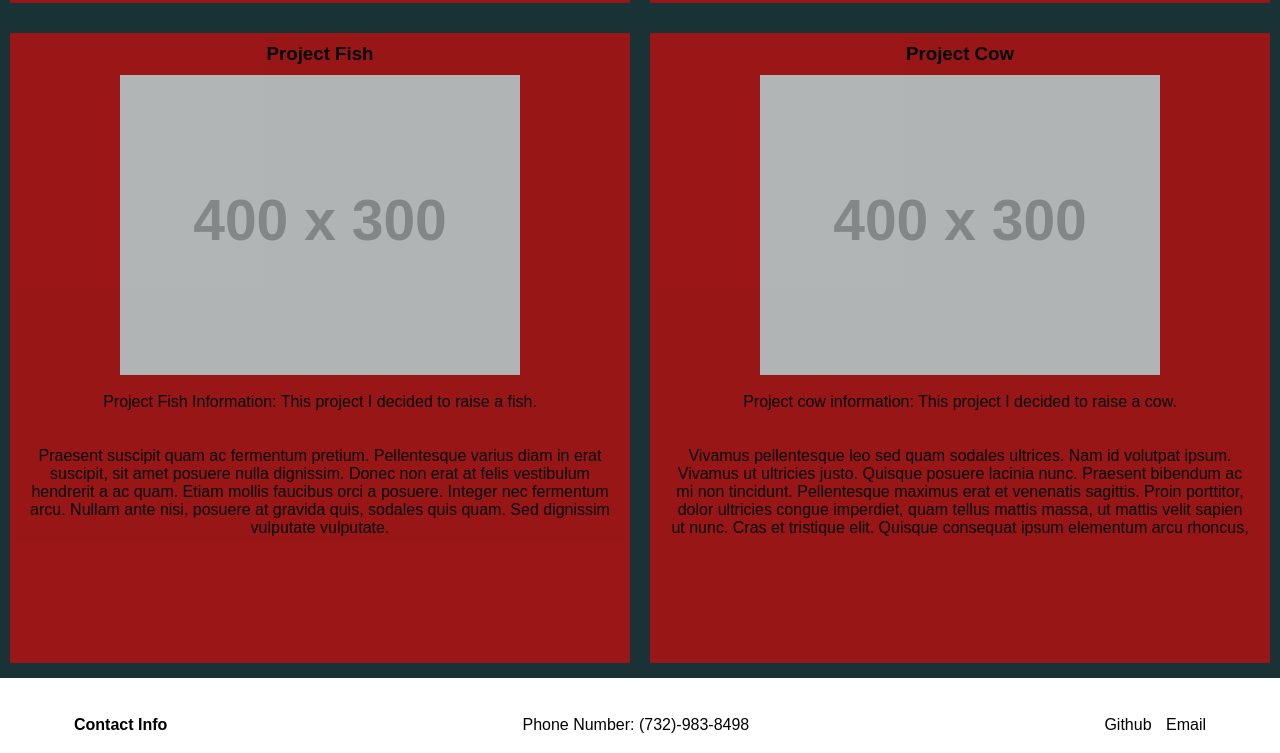
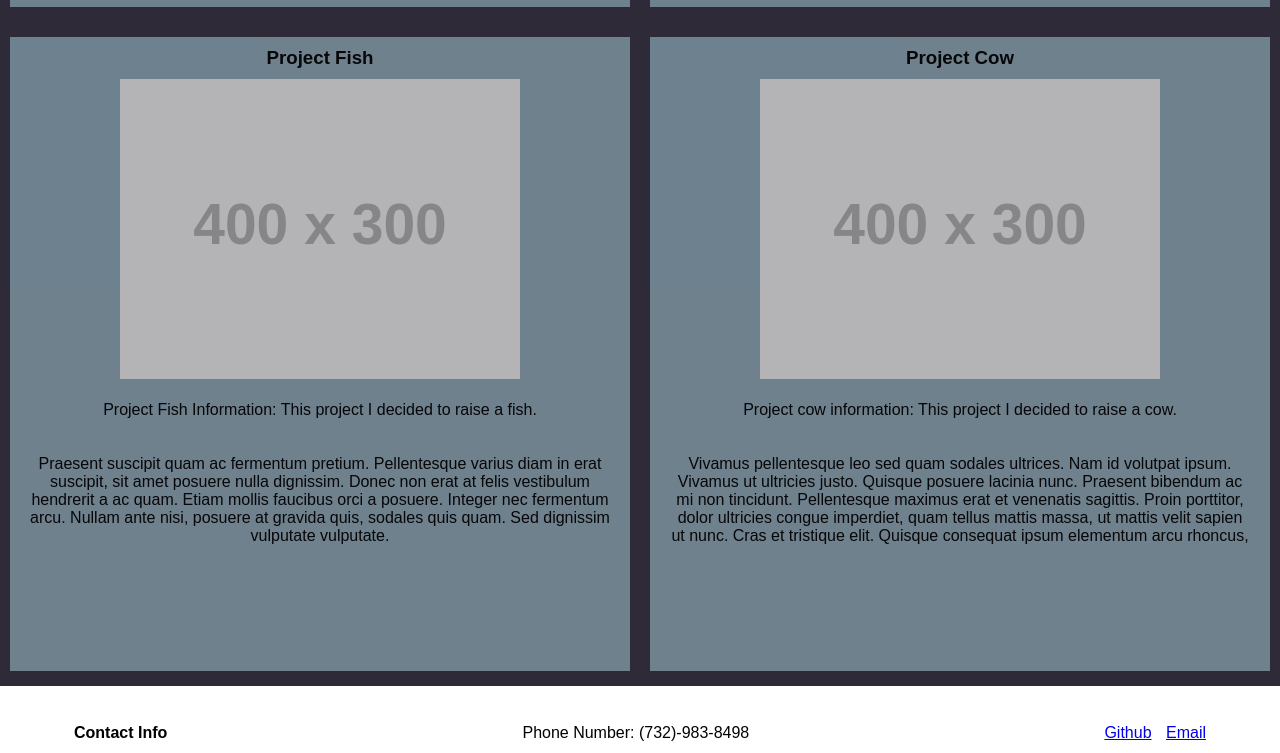
Before and after one commit to Reyesfrancisp/francis_reyes_portfolio, a plain HTML site: page index.html in a window 1280 px wide. Shown: the part 2045-2798 px from the top of the page. Drawn offline with Linux system fonts and the light colour scheme; placeholder pictures from the web are drawn by us.

Commit message:
Finished initial layout of page, links, styles and got everything to show the way I want it to for now.

```diff
--- a/index.html
+++ b/index.html
@@ -14,7 +14,7 @@
         <h4 id="header-name">
             Francis Reyes
         </h4>
-
+<!-- Navigation Links section -->
         <nav>
             <a class="linkPage" id="about-button" href="#about-me">About Me</a>
             <a class="linkPage" id="project-button" href="#projects">My Projects</a>
@@ -79,7 +79,9 @@
     <main>
         <section class="textbox">
             <h3> Project Cat</h3>
+           <a href="https://github.com/Reyesfrancisp">
             <img src="https://placehold.co/400x300" alt="Placeholder image for project cat">
+           </a>
             <p>
                 Project Cat Information: This project I decided to raise a cat.
             </p>
@@ -101,8 +103,9 @@
 
         <section class="textbox">
             <h3> Project Dog</h3>
-
+            <a href="https://github.com/Reyesfrancisp">
             <img src="https://placehold.co/400x300" alt="Placeholder image for project dog">
+            </a>
             <p>
                 Project Dog Information: This project I decided to raise a dog.
             </p>
@@ -119,7 +122,10 @@
 
         <section class="textbox">
             <h3> Project Fish</h3>
+            <a href="https://github.com/Reyesfrancisp">
             <img src="https://placehold.co/400x300" alt="Placeholde for Project Fish">
+        </a>
+
             <p>
                 Project Fish Information: This project I decided to raise a fish.
             </p>
@@ -131,7 +137,10 @@
 
         <section class="textbox">
             <h3> Project Cow</h3>
+            <a href="https://github.com/Reyesfrancisp">
             <img src="https://placehold.co/400x300" alt="Placeholder for Project Cow">
+        </a>
+
             <p>
                 Project cow information: This project I decided to raise a cow.
             </p>
--- a/styles.css
+++ b/styles.css
@@ -1,8 +1,8 @@
 :root {
-    --page-color-1: #183236    ;
-    --background-color-1: #EA6922;
-    --background-color-2: #E27E25;
-    --background-color-3: #b11212;
+    --page-color-1: #2F2A38    ;
+    --background-color-1: #F18932;
+    --background-color-2: #D16D61;
+    --background-color-3: #79919D;
     --white-text: #efeeef;
 }
 
@@ -14,12 +14,12 @@
     font-family: sans-serif;
 }
 
-a {
+/* a {
     color: black;
     text-decoration: none;
     position: relative;
     width: 100%;
-}
+} */
 
 /* Custom Styles */
 header {
@@ -200,6 +200,10 @@ h3 {
     animation: mask-reveal 10s forwards;
 }
 
+.textbox a{
+    text-align: center;
+}
+
 @keyframes reveal {
     0% {
         opacity: 0;
@@ -221,7 +225,7 @@ h3 {
 }
 
 .textbox img{
-    width: 90%;
+    width: 100%;
     max-width: 400px;
     resize: both;
 }
```
